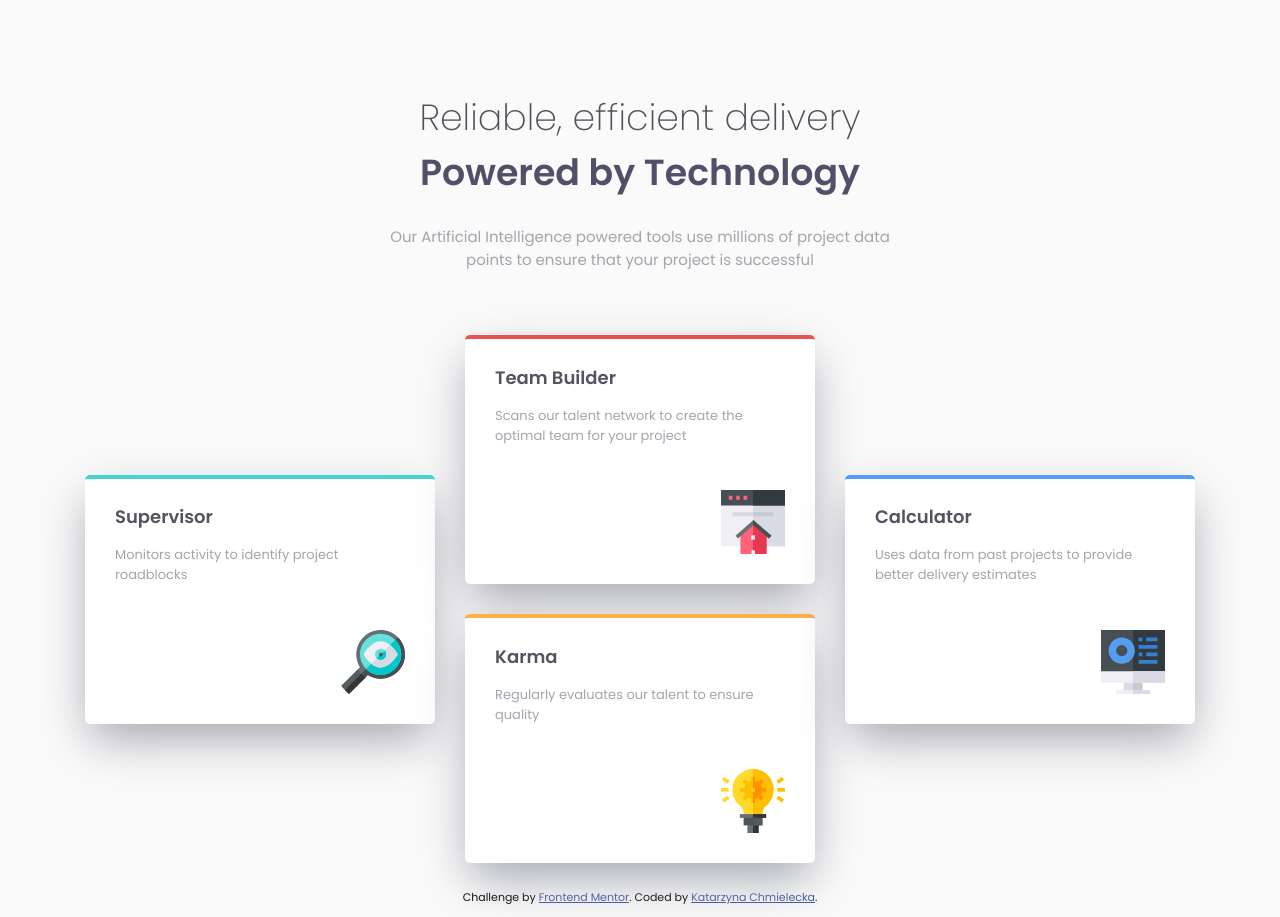
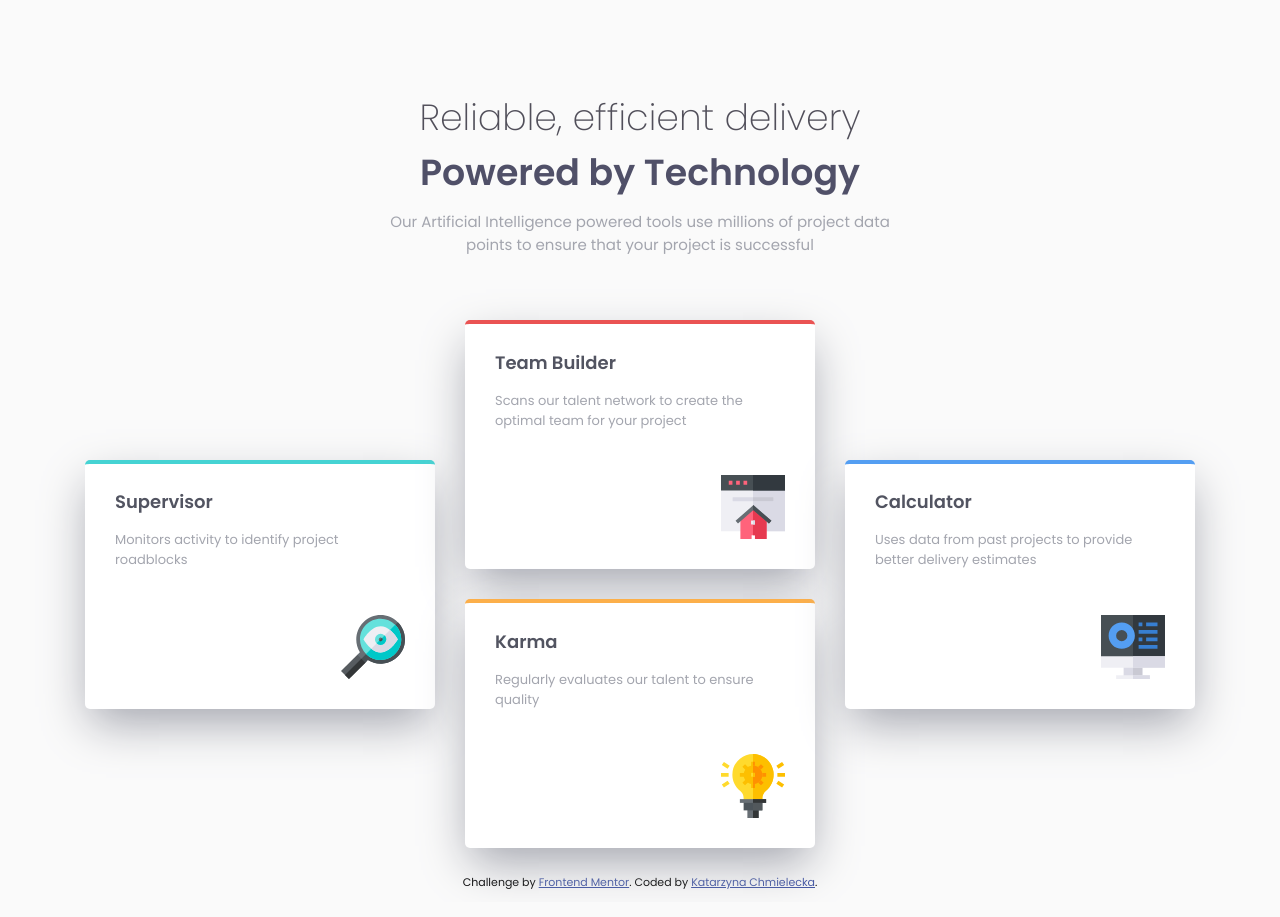
Before and after one commit to KatarzynaChmielecka/FourCard-FrontendMentor, a plain HTML site: page index.html in a window 1280 px wide. Drawn offline with Linux system fonts and the light colour scheme.

Commit message:
pixel perfect work3 :)

```diff
--- a/css/style.css
+++ b/css/style.css
@@ -18,7 +18,7 @@ body {
     display: flex;
     flex-direction: column;
     align-items: center;
-    margin: 90px auto 80px auto;
+    margin: 90px auto 65px auto;
 }
 
 .header-span1 {
--- a/index.html
+++ b/index.html
@@ -23,7 +23,7 @@
 
                 <div class="header-span2">Powered by Technology </div>
 
-                <p class="header-span3">Our Artificial Intelligence powered tools use millions of project data points to ensure that your project is successful</p>
+                <div class="header-span3">Our Artificial Intelligence powered tools use millions of project data points to ensure that your project is successful</div>
             </div>
         </header>
 
```
